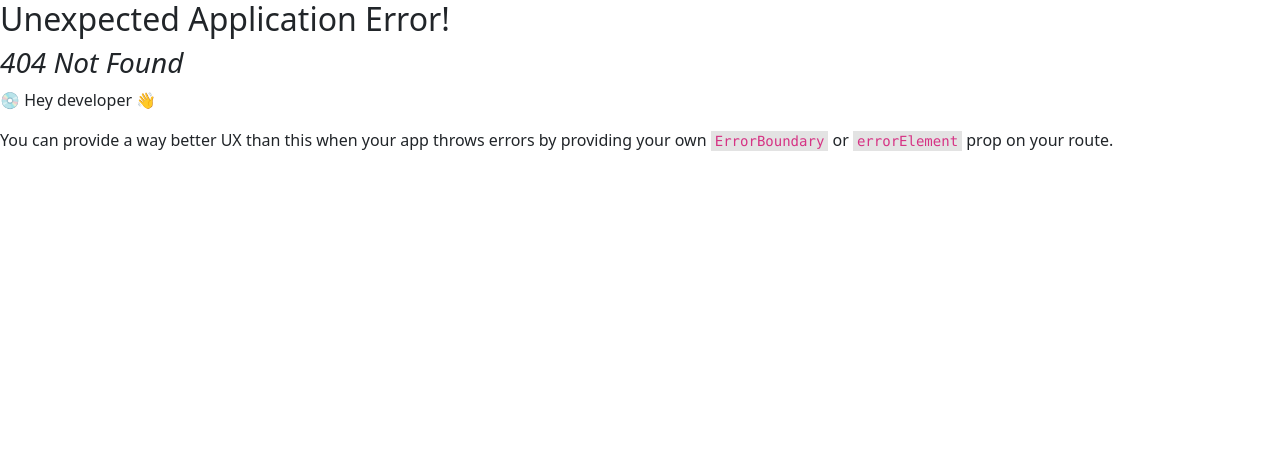
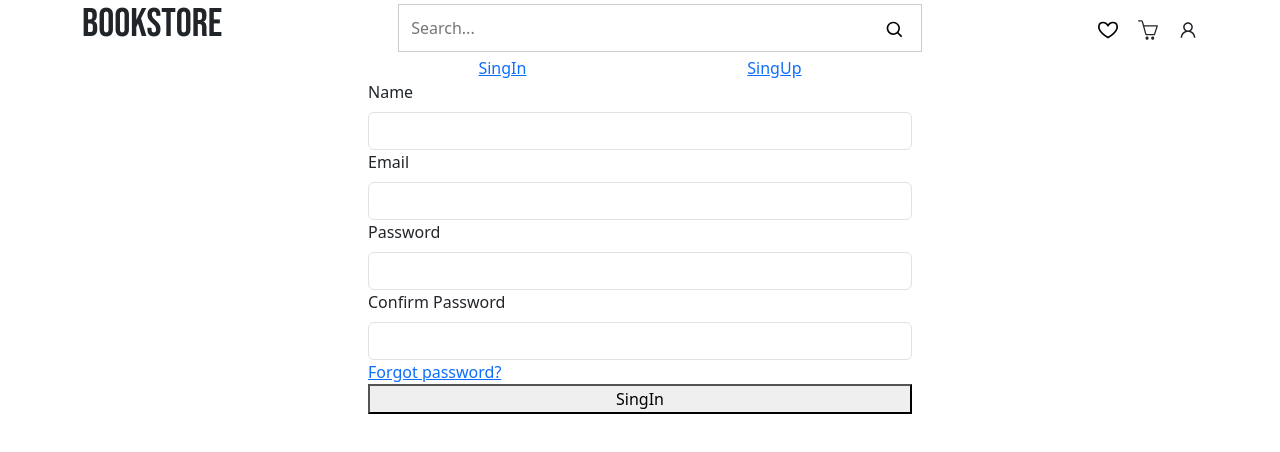
Before and after one commit to maksimSlizh/bookstore, a React (Vite) app: page /signup in a window 1280 px wide. Before the commit this address had no page. Shown: the top 452 px of the page. Built offline with nearby package versions, Linux system fonts and the light colour scheme.

Commit message:
feat(auth) made components of auth

```diff
--- /dev/null
+++ b/src/components/Auth/Account/Accaount.tsx
@@ -0,0 +1,37 @@
+import React from 'react'
+
+export function Accaount() {
+  return (
+    <form className="row">
+      <h5>Peopile</h5>
+      <div className="col-md-6">
+        <label className="form-label">Name</label>
+        <input type="text" className="form-control" placeholder="Jane Doe" />
+      </div>
+      <div className="col-md-6">
+        <label className="form-label">Email</label>
+        <input type="email" className="form-control" />
+      </div>
+      <h5>Password</h5>
+      <div className="col-md-6">
+        <label className="form-label">Password</label>
+        <input type="password" className="form-control" />
+      </div>
+      <div className="d-flex p-0">
+        <div className="col-md-6" style={{paddingLeft: '12px', paddingRight: '12px'}}>
+          <label className="form-label">New Password</label>
+          <input type="password" className="form-control" />
+        </div>
+        <div className="col-md-6" style={{paddingLeft: '12px', paddingRight: '12px'}}>
+          <label className="form-label">Confirm Password</label>
+          <input type="password" className="form-control" />
+        </div>
+      </div>
+      <br />
+      <div className="d-flex gap-3 justify-content-end mt-5">
+        <button type="submit" className="btn btn-primary">Save Changes</button>
+        <button type="button" className="btn btn-secondary">Cancel</button>
+      </div>
+    </form>
+  )
+}
--- /dev/null
+++ b/src/components/Auth/SignIn/index.tsx
@@ -0,0 +1,22 @@
+export function SignIn() {
+  return (
+    <div className="d-flex justify-content-center flex-column" style={{width: '544px', margin: '0 auto'}}>
+      <div className="d-flex justify-content-between">
+        <a href="#" style={{margin: '0 auto'}}>SingIn</a>
+        <a href="#" style={{margin: '0 auto'}}>SingUp</a>
+      </div>
+      <form className="form d-flex flex-column">
+        <div className="col">
+          <label className="form-label">Email</label>
+          <input type="email" className="form-control" />
+        </div>
+        <div className="col">
+          <label className="form-label">Password</label>
+          <input type="password" className="form-control" />
+        </div>
+        <a href="">Forgot password?</a>
+        <button>SingIn</button>
+      </form>
+    </div>
+  )
+}
--- /dev/null
+++ b/src/components/Auth/SignUp/index.tsx
@@ -0,0 +1,30 @@
+export function SignUp() {
+  return (
+    <div className="d-flex justify-content-center flex-column" style={{width: '544px', margin: '0 auto'}}>
+      <div className="d-flex justify-content-between">
+        <a href="#" style={{margin: '0 auto'}}>SingIn</a>
+        <a href="#" style={{margin: '0 auto'}}>SingUp</a>
+      </div>
+      <form className="form d-flex flex-column">
+      <div className="col">
+        <label className="form-label">Name</label>
+        <input type="text" className="form-control" placeholder="" />
+      </div>
+        <div className="col">
+          <label className="form-label">Email</label>
+          <input type="email" className="form-control" />
+        </div>
+        <div className="col">
+          <label className="form-label">Password</label>
+          <input type="password" className="form-control" />
+        </div>
+        <div className="col">
+          <label className="form-label">Confirm Password</label>
+          <input type="password" className="form-control" />
+        </div>
+        <a href="">Forgot password?</a>
+        <button>SingIn</button>
+      </form>
+    </div>
+  )
+}
--- /dev/null
+++ b/src/components/pages/Auth.jsx
@@ -0,0 +1,9 @@
+import { Outlet } from 'react-router-dom';
+
+export function Auth() {
+  return (
+    <>
+      <Outlet />
+    </>
+  )
+}
```
Also changed, not shown: src/router/index.jsx (+21 -0 lines).
